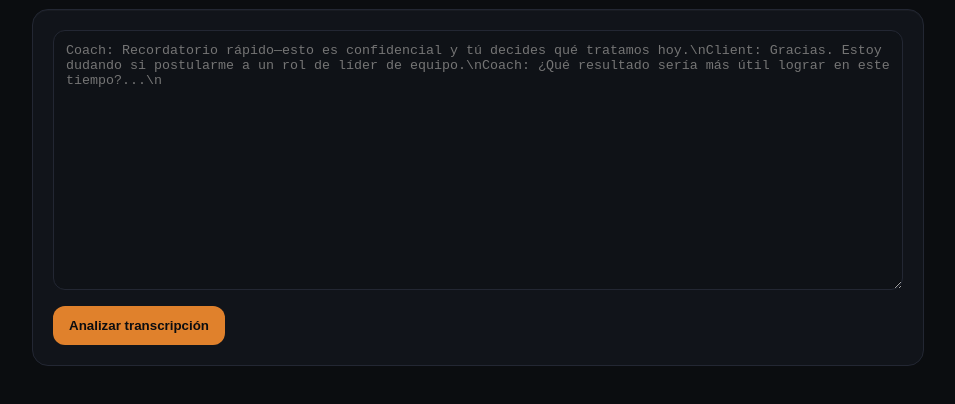
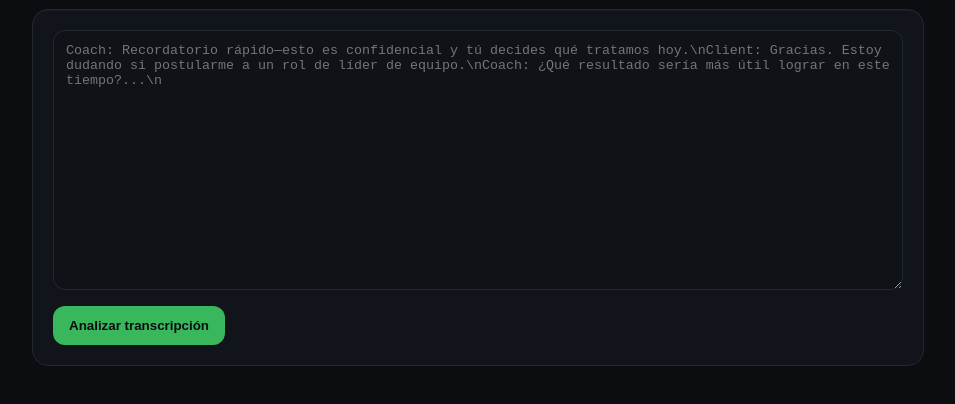
Before and after one commit to franciscorosalesf/scorecard-web, a website: page index.html in a window 1280 px wide. Shown: the part 144-548 px from the top of the page, without its empty margins (162-1117 px from the left). Drawn offline with Linux system fonts and the light colour scheme.

Commit message:
Update index.html

```diff
--- a/index.html
+++ b/index.html
@@ -19,7 +19,7 @@
   --input-bg:#0F1217;     /* textarea & code bg */
 
   --brand:#1B3A6F;        /* link / accent */
-  --accent:#E0812C;       /* button */
+  --accent:#39B75D;       /* button */
   --font-ui:'Manrope',system-ui,-apple-system,Segoe UI,Roboto,Helvetica,Arial,sans-serif;
   --font-head:'Poppins','Manrope',system-ui,sans-serif;
 }
```
